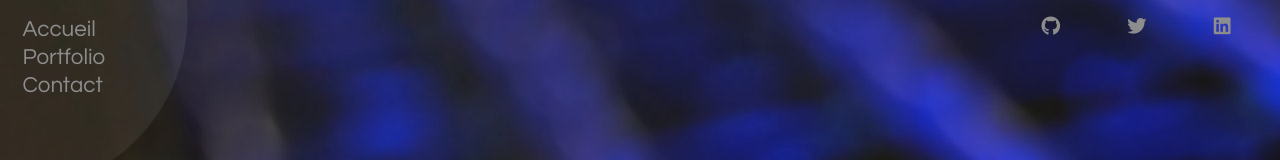
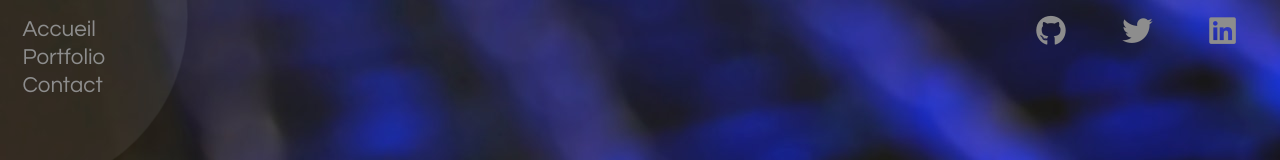
Before and after one commit to Alcarian/portfolio, a React (Create React App) app: page / in a window 1280 px wide. Shown: the top 160 px of the page. Built offline with nearby package versions, Linux system fonts and the light colour scheme.

Commit message:
commit 8

```diff
--- a/src/style/components/_socialNetwork.scss
+++ b/src/style/components/_socialNetwork.scss
@@ -3,11 +3,12 @@
   right: 1rem;
   top: 0;
   width: 20%;
-  font-size: 1.2rem;
+  font-size: 1.9rem;
   z-index: 5;
 
   @media screen and (max-width: 650px){
     width: 30%;
+    font-size: 1.2rem;
   }
 
   ul {
```
